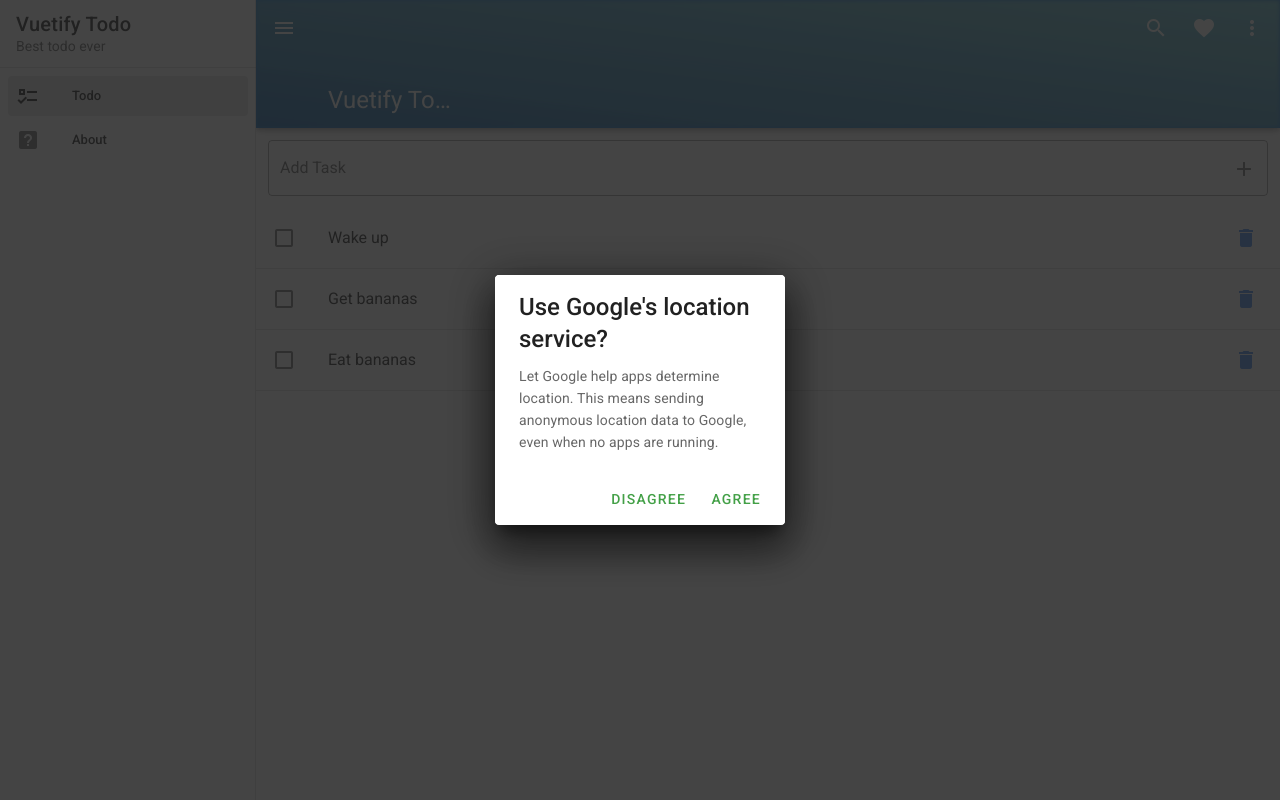
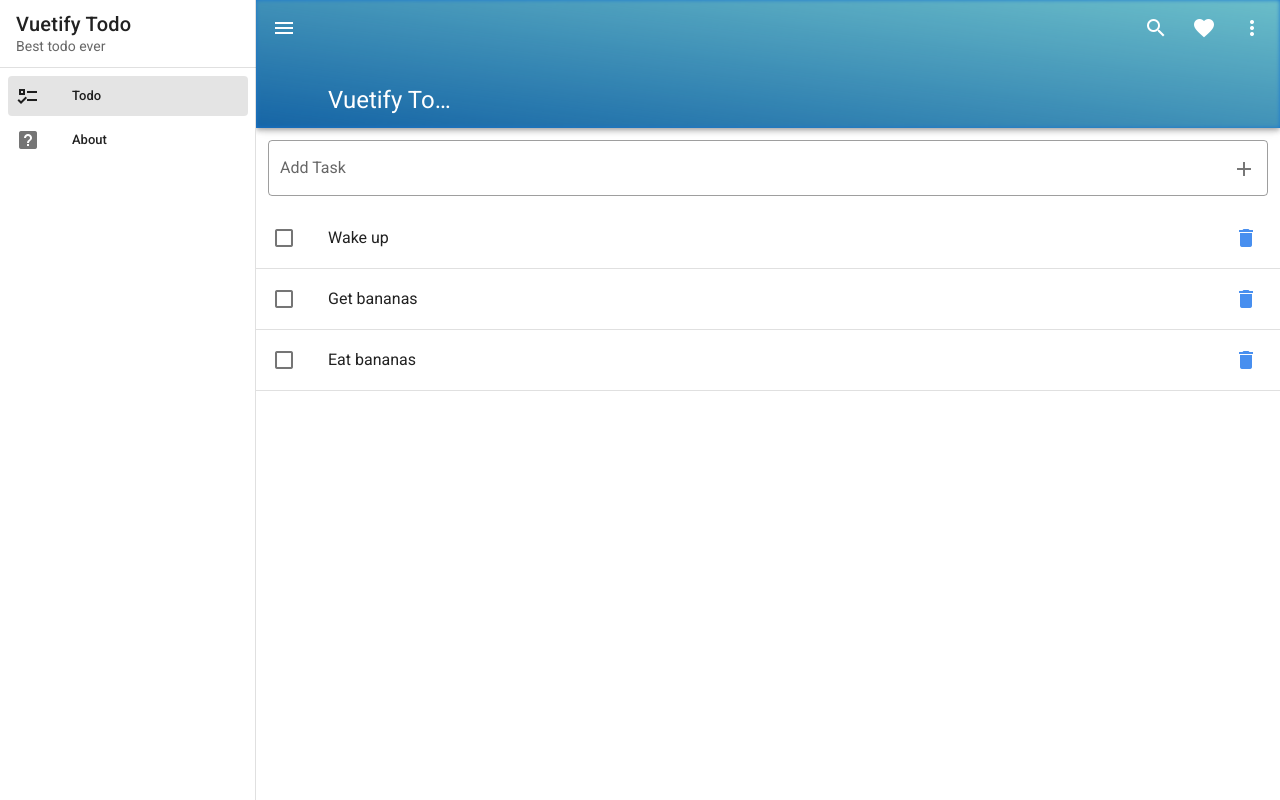
Before and after one commit to girotobial/Vuetify-todo, a Vue app: page / in a window 1280 px wide. Built offline with nearby package versions, Linux system fonts and the light colour scheme.

Commit message:
L44: show dialog when delete is pressed

```diff
--- a/src/components/Todo/Dialogs/DialogDelete.vue
+++ b/src/components/Todo/Dialogs/DialogDelete.vue
@@ -2,19 +2,18 @@
   <v-dialog :value="true" persistent max-width="290">
     <v-card>
       <v-card-title class="headline">
-        Use Google's location service?
+        Delete task?
       </v-card-title>
       <v-card-text
-        >Let Google help apps determine location. This means sending anonymous
-        location data to Google, even when no apps are running.</v-card-text
+        >Are you sure you want to delete this task?</v-card-text
       >
       <v-card-actions>
         <v-spacer></v-spacer>
-        <v-btn color="green darken-1" text @click="dialog = false">
-          Disagree
+        <v-btn text @click="dialog = false">
+          No
         </v-btn>
-        <v-btn color="green darken-1" text @click="dialog = false">
-          Agree
+        <v-btn color="red" text @click="dialog = false">
+          Yes
         </v-btn>
       </v-card-actions>
     </v-card>
--- a/src/components/Todo/Task.vue
+++ b/src/components/Todo/Task.vue
@@ -16,24 +16,32 @@
           >
         </v-list-item-content>
         <v-list-item-action>
-          <v-btn @click.stop="$store.dispatch('deleteTask', task.id)" icon>
+          <v-btn @click.stop="dialogs.delete = true" icon>
             <v-icon color="primary lighten-1">mdi-delete</v-icon>
           </v-btn>
         </v-list-item-action>
       </template>
     </v-list-item>
     <v-divider></v-divider>
-    <dialog-delete />
+    <dialog-delete v-if="dialogs.delete" />
   </div>
 </template>
 
 <script>
+import Vue from "vue";
 import DialogDelete from "@/components/Todo/Dialogs/DialogDelete.vue";
 
-export default {
+export default Vue.extend({
+  data() {
+    return {
+      dialogs: {
+        delete: false
+      }
+    };
+  },
   props: ["task"],
   components: {
     "dialog-delete": DialogDelete
   }
-};
+});
 </script>
```
